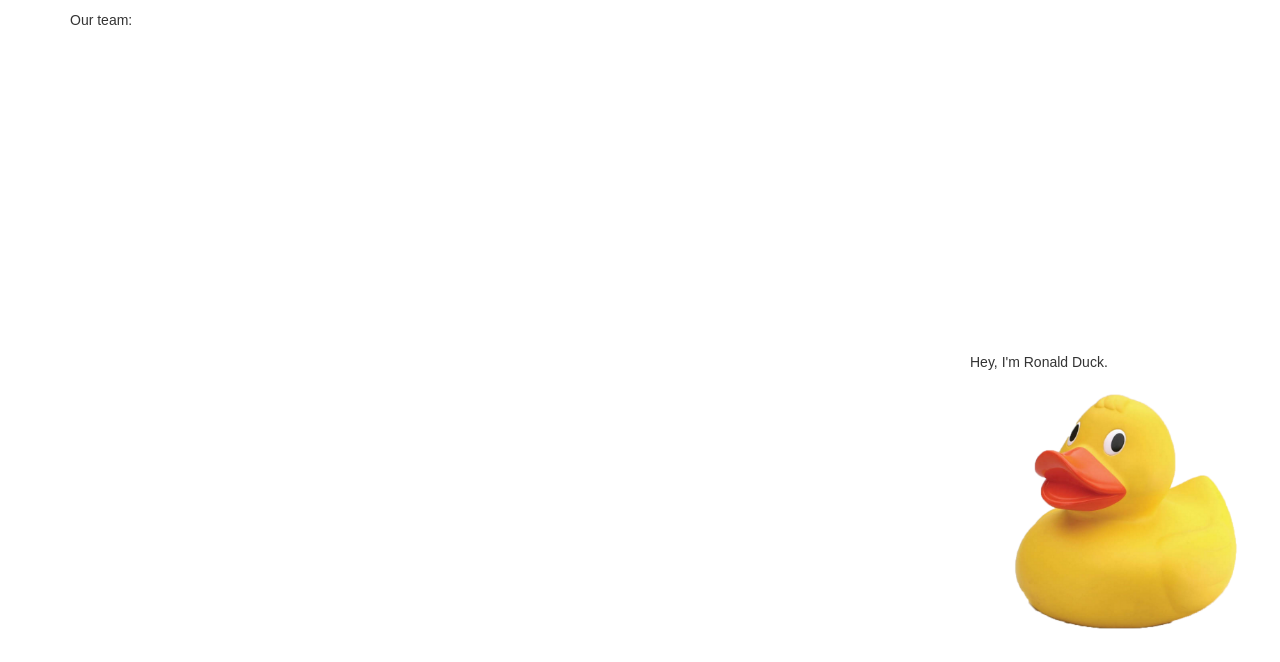
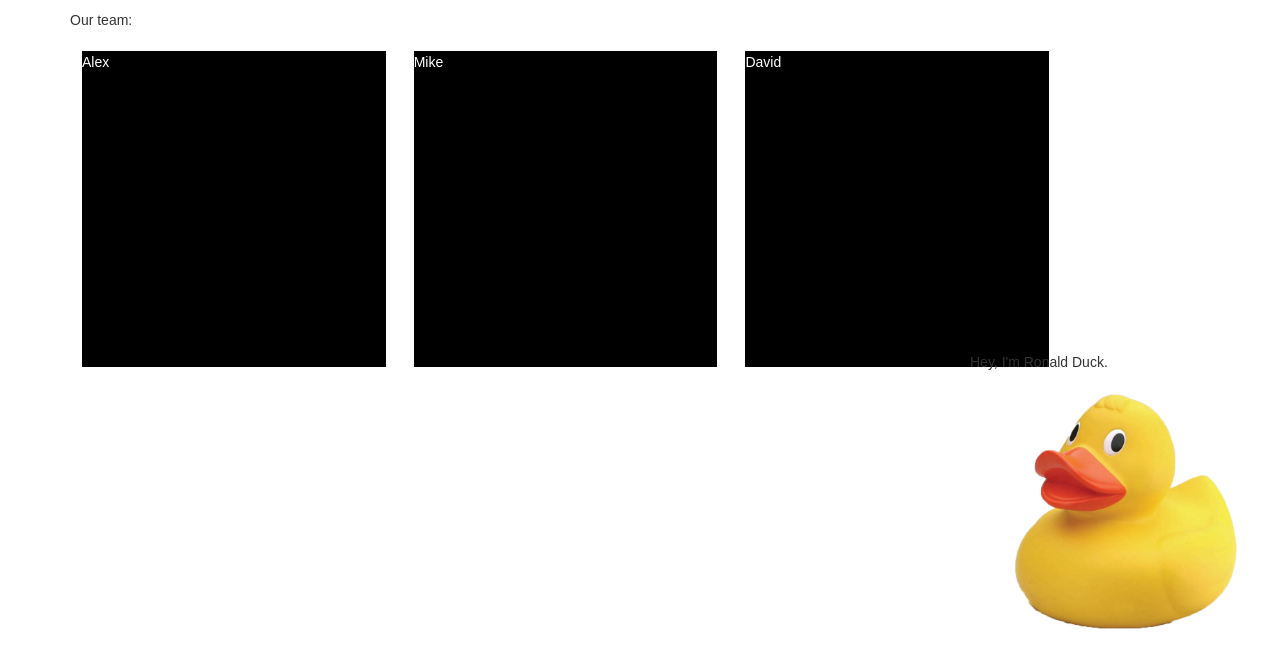
Before and after one commit to mike-ghinea/Warwick2018, a plain HTML site: page team.html in a window 1280 px wide. Shown: the part 138-800 px from the top of the page. Drawn offline with nearby package versions, Linux system fonts and the light colour scheme; no server answers; a web font is replaced by a local one.

Commit message:
I forgot what I did

```diff
--- a/css/about.css
+++ b/css/about.css
@@ -1,3 +1,4 @@
-p{
+h1 + p{
   text-align: justify;
+  font-size: 1.1em !important;
 }
--- /dev/null
+++ b/css/team.css
@@ -0,0 +1,18 @@
+.team{
+    display: block;
+    width: 90%;
+    height: 400px;
+}
+
+.alex, .mike, .david{
+  display: inline-block;
+  height: 80%;
+  background-color: black;
+  border: 2px solid white;
+  margin: 8px 10px;
+  width: 30%;
+}
+
+.alex>p, .mike>p, .david>p{
+  color: white;
+}
--- a/team.html
+++ b/team.html
@@ -6,7 +6,7 @@
     <head>
         <meta charset="utf-8">
         <meta http-equiv="X-UA-Compatible" content="IE=edge,chrome=1">
-        <title>Rubber Duck Debugging</title>
+        <title>Team</title>
         <meta name="description" content="">
         <meta name="viewport" content="width=device-width, initial-scale=1">
         <link rel="apple-touch-icon" href="apple-touch-icon.png">
@@ -20,6 +20,7 @@
         </style>
         <link rel="stylesheet" href="css/bootstrap-theme.min.css">
         <link rel="stylesheet" href="css/main.css">
+        <link rel="stylesheet" href="css/team.css">
 
         <script src="js/vendor/modernizr-2.8.3-respond-1.4.2.min.js"></script>
     </head>
@@ -29,7 +30,7 @@
         <![endif]-->
 
         <div class="container">
-            <h1 class="text-center">The Legend of the Rubber Duck</h1>
+            <h1 class="text-center">Team</h1>
 
             <div id="menu">
                 <a href="/">Debug</a>
@@ -38,6 +39,17 @@
             </div>
 
             <p>Our team:</p>
+            <div class="team">
+              <div class="alex">
+                <p>Alex</p>
+              </div>
+              <div class="mike">
+                <p>Mike</p>
+              </div>
+              <div class="david">
+                <p>David</p>
+              </div>
+            </div>
             <div class="duck-space">
                 <span class="duck-speak">Hey, I'm Ronald Duck.</span>
                 <img src="img.png" class="img img-responsive duck">
```
Also changed, not shown: about.html (+1 -1 lines), background.png (added).
